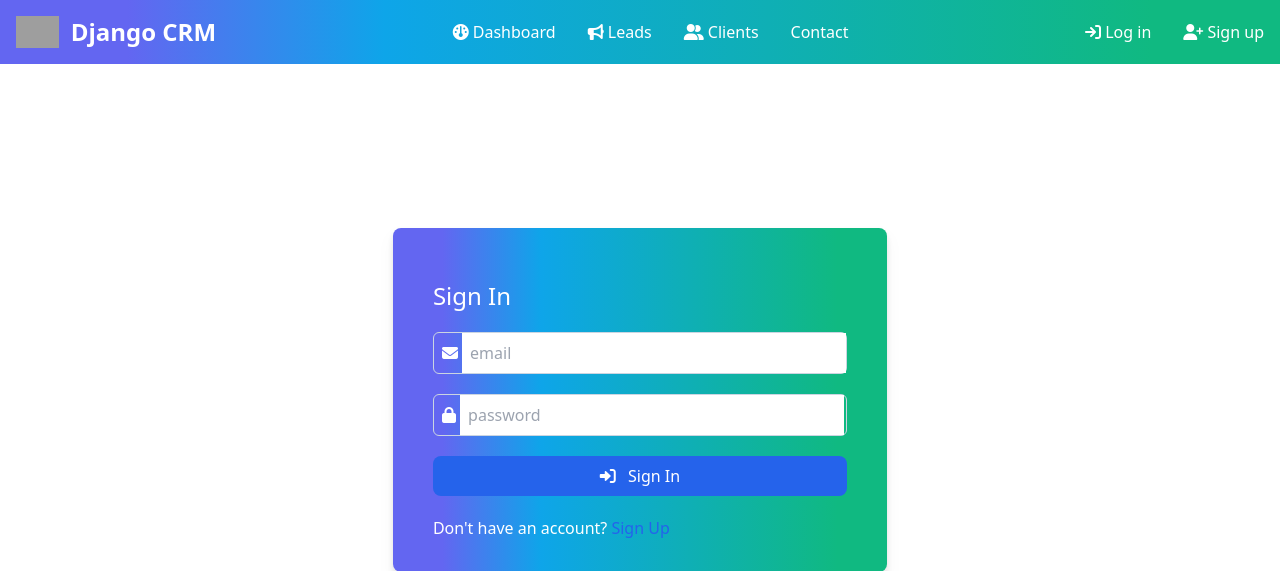
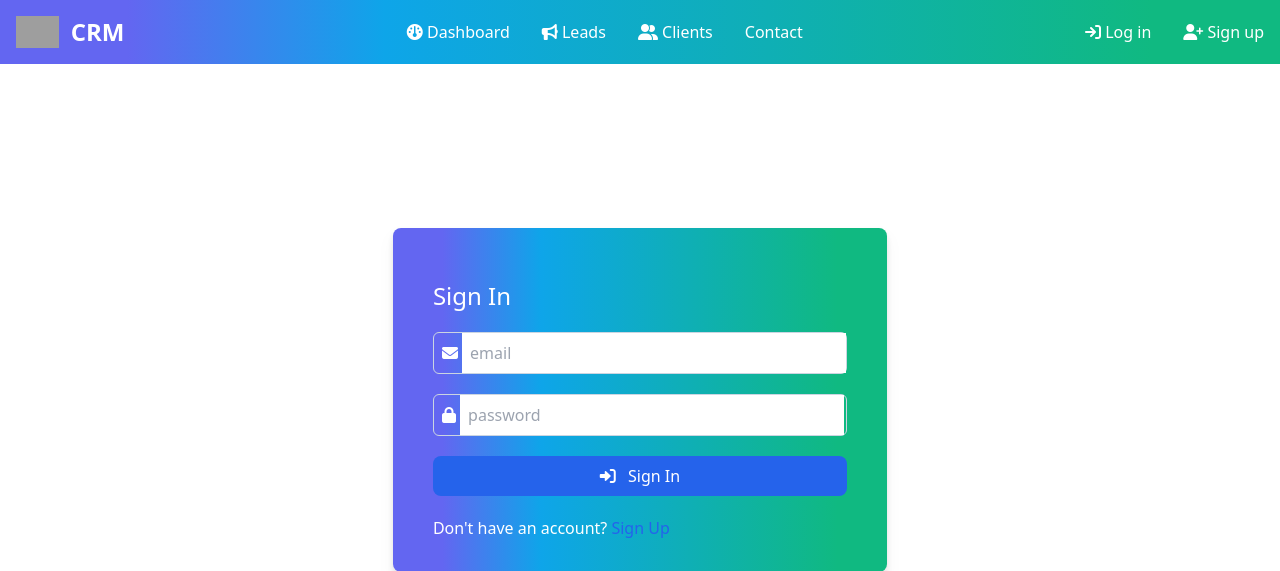
Before and after one commit to dinocom33/djcrm, a Django app: page /accounts/login/?next=/accounts/profile/ in a window 1280 px wide. Shown: the top 571 px of the page. Run offline with Django 4.2, Linux system fonts and the light colour scheme; style sheets or scripts are compiled from the project's sources; some libraries are stand-ins or nearby versions; grey boxes are pictures that could not be loaded.

```diff
--- a/djcrm/urls.py
+++ b/djcrm/urls.py
@@ -6,10 +6,10 @@ from djcrm import settings
 
 urlpatterns = [
     path('admin/', admin.site.urls),
-    # path('', include('apps.common.urls')),
+    path('', include('apps.dashboard.urls')),
     path('accounts/', include('apps.account.urls')),
     path('profiles/', include('apps.userprofile.urls')),
-    path('dashboard/', include('apps.dashboard.urls')),
+    # path('dashboard/', include('apps.dashboard.urls')),
     path('leads/', include('apps.lead.urls')),
     path('clients/', include('apps.client.urls')),
     path('teams/', include('apps.team.urls')),
--- a/templates/partials/navbar.html
+++ b/templates/partials/navbar.html
@@ -7,7 +7,7 @@
             {% if request.user.organizations %}
                 <span class="self-center text-2xl font-semibold whitespace-nowrap text-white">{% organization_name request.user.organizations.first %}</span>
             {% else %}
-                <span class="self-center text-2xl font-semibold whitespace-nowrap text-white">Django CRM</span>
+                <span class="self-center text-2xl font-semibold whitespace-nowrap text-white"> CRM</span>
             {% endif %}
         </a>
         <div class="flex items-center md:order-2">
```
